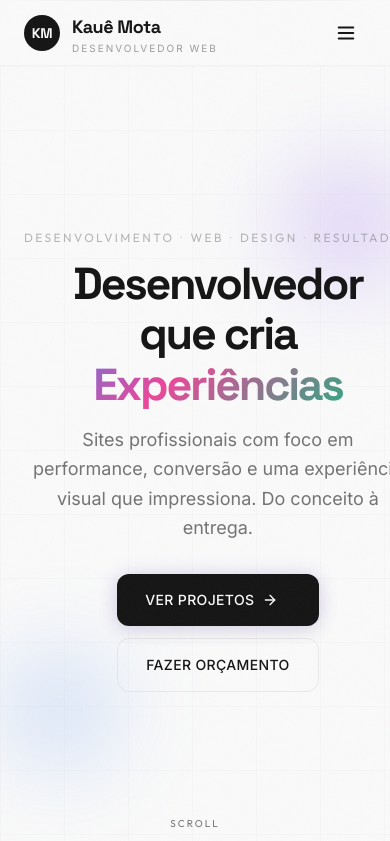
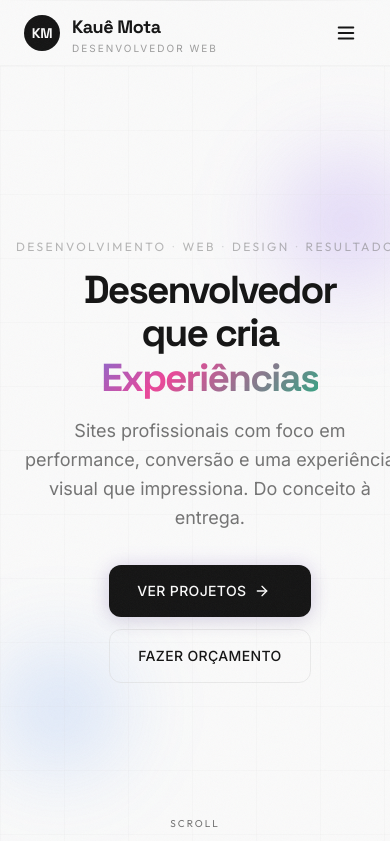
Before and after one commit to Kaue-Mota/portifolio-kaue, a React (Vite) app: page / in a window 390 px wide. Shown: the top 841 px of the page. Built offline with nearby package versions, Linux system fonts and the light colour scheme; the HTML template or start-up script is replaced by a standard one; a web font is replaced by a local one.

Commit message:
fix: update transition type in ProjectsSection and adjust hero-headline styles

```diff
--- a/src/components/ProjectsSection.tsx
+++ b/src/components/ProjectsSection.tsx
@@ -17,7 +17,7 @@ const cardVariants = {
   visible: {
     opacity: 1,
     y: 0,
-    transition: { type: "spring", stiffness: 200, damping: 20 },
+    transition: { type: "spring" as const, stiffness: 200, damping: 20 },
   },
 };
 
--- a/src/index.css
+++ b/src/index.css
@@ -101,13 +101,16 @@
     min-height: 100dvh;
     padding-top: 3.5rem;
     padding-bottom: 7rem;
+    padding-left: 1rem;
+    padding-right: 1rem;
     justify-content: center;
   }
 
   .hero-headline {
-    font-size: clamp(2.8rem, 10vw, 6rem) !important;
+    font-size: clamp(2.2rem, 10vw, 6rem) !important;
     line-height: 1.1 !important;
-
+    word-break: break-word;
+    max-width: 100vw;
   }
 }
 
```
Also changed, not shown: .claude/settings.local.json.
